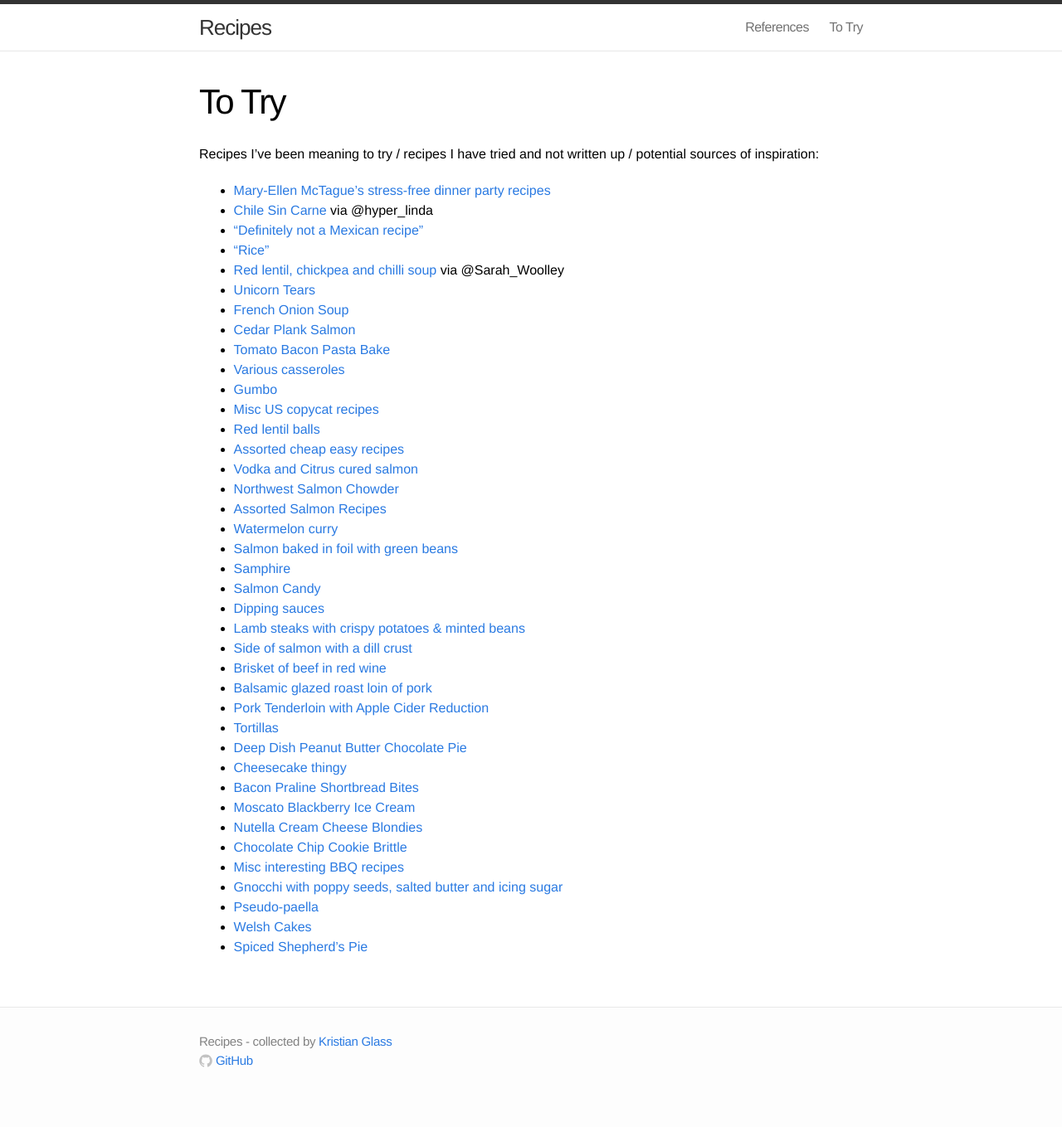
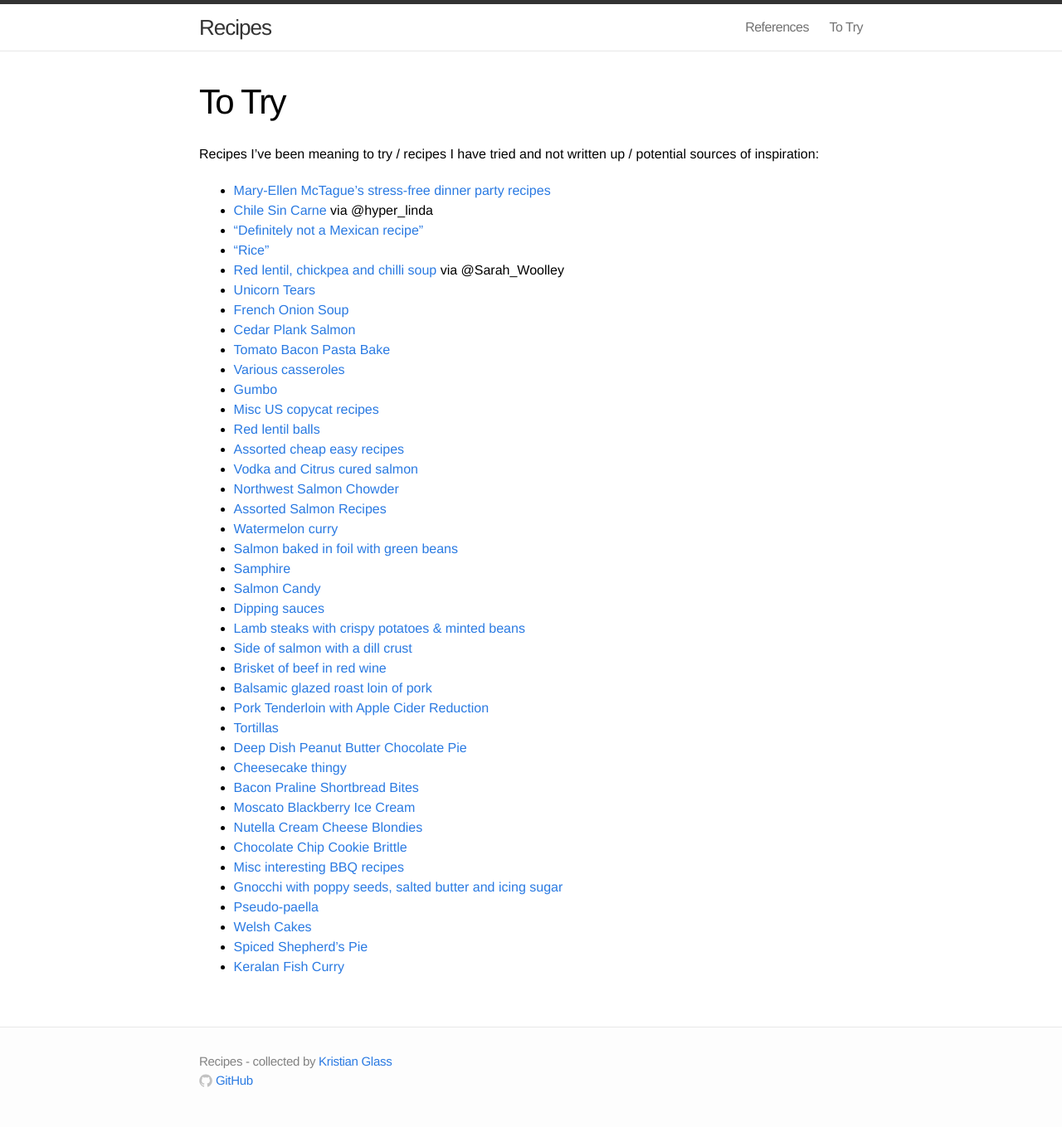
Before and after one commit to doismellburning/recipes, a Jekyll site: the page built from www/to-try.md, in a window 1280 px wide. Shown: the whole page at 83% size. Built offline with Jekyll 4.4.1, drawn with Linux system fonts in a browser that asks for light colours; before the commit the page ends 1335 px from its top, so only the background shows below that.

Commit message:
yay curry

```diff
--- a/www/to-try.md
+++ b/www/to-try.md
@@ -44,3 +44,4 @@ Recipes I've been meaning to try / recipes I have tried and not written up / pot
 * [Pseudo-paella](http://omnomfrickinnom.com/rice/comfort/food/2015/07/15/paella/)
 * [Welsh Cakes](https://currantaffairsuk.wordpress.com/2014/03/11/welsh-cakes/)
 * [Spiced Shepherd's Pie](http://www.dailymail.co.uk/home/you/article-3235567/Simply-Nigella-Indian-spiced-shepherd-s-pie.html)
+* [Keralan Fish Curry](http://www.bbcgoodfood.com/recipes/2150645/fishermans-curry)
```
